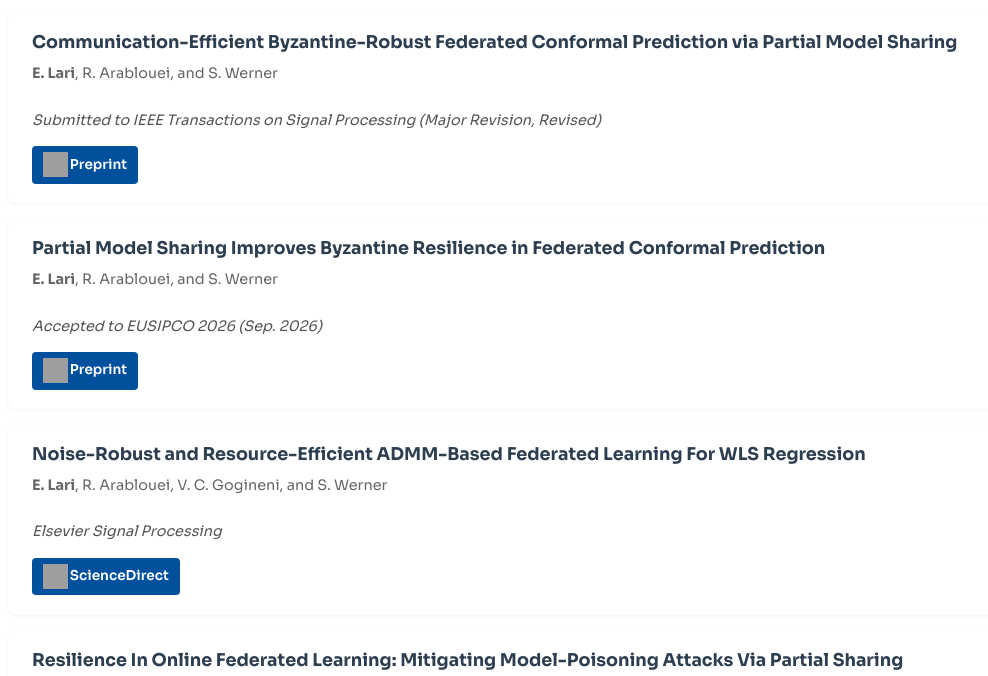
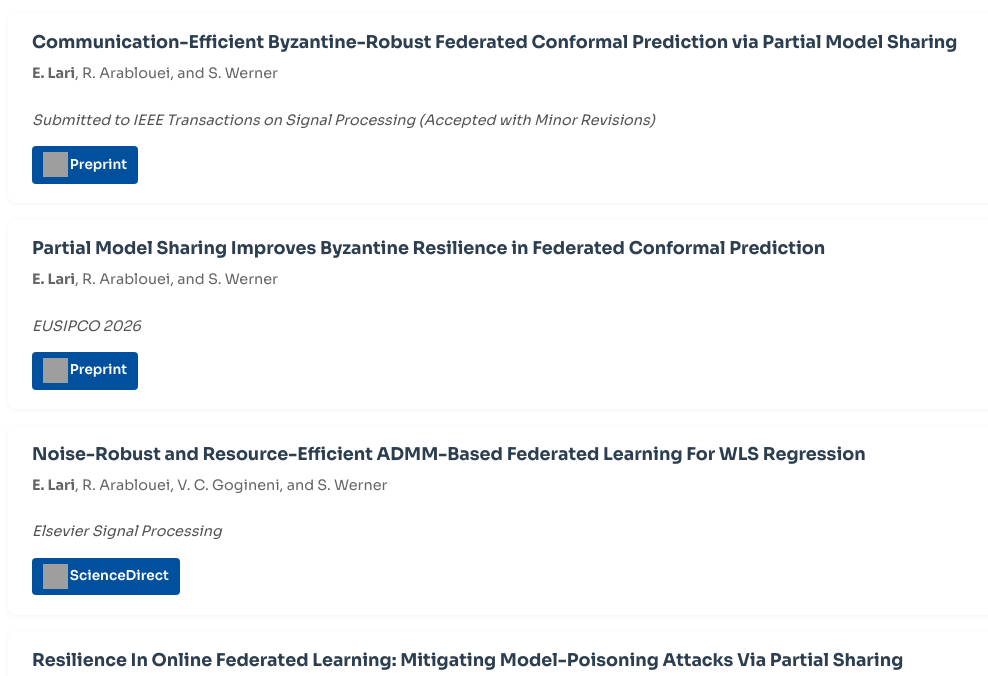
Before and after one commit to ehsan-lari/ehsan-lari.github.io, a website: page index.html in a window 1280 px wide. Shown: the part 1699-2375 px from the top of the page, without its empty margins (114-1102 px from the left). Drawn offline with nearby package versions, Linux system fonts and the light colour scheme; grey boxes are pictures that could not be loaded; animation ran at ten frames a second.

Commit message:
Update index.html

```diff
--- a/index.html
+++ b/index.html
@@ -135,7 +135,7 @@
             <p>
 				<span style="font-weight: bold;">E. Lari</span>, R. Arablouei, and S. Werner
 			</p>
-            <em>Submitted to IEEE Transactions on Signal Processing (Major Revision, Revised)</em>
+            <em>Submitted to IEEE Transactions on Signal Processing (Accepted with Minor Revisions)</em>
           </div>
 		  <div class="pub-links">
             <a
@@ -156,7 +156,7 @@
             <p>
 				<span style="font-weight: bold;">E. Lari</span>, R. Arablouei, and S. Werner
 			</p>
-            <em>Accepted to EUSIPCO 2026 (Sep. 2026)</em>
+            <em>EUSIPCO 2026</em>
           </div>
 		  <div class="pub-links">
             <a
```
